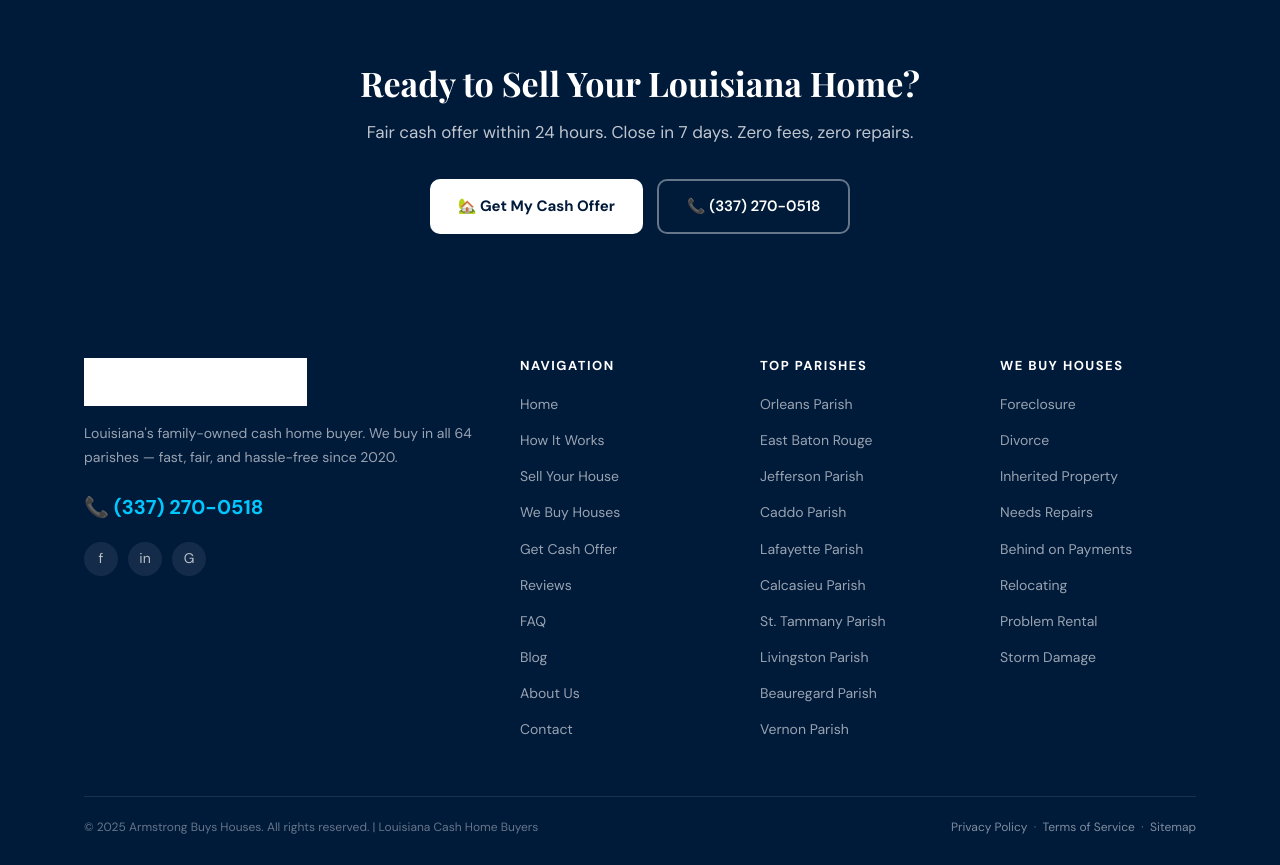
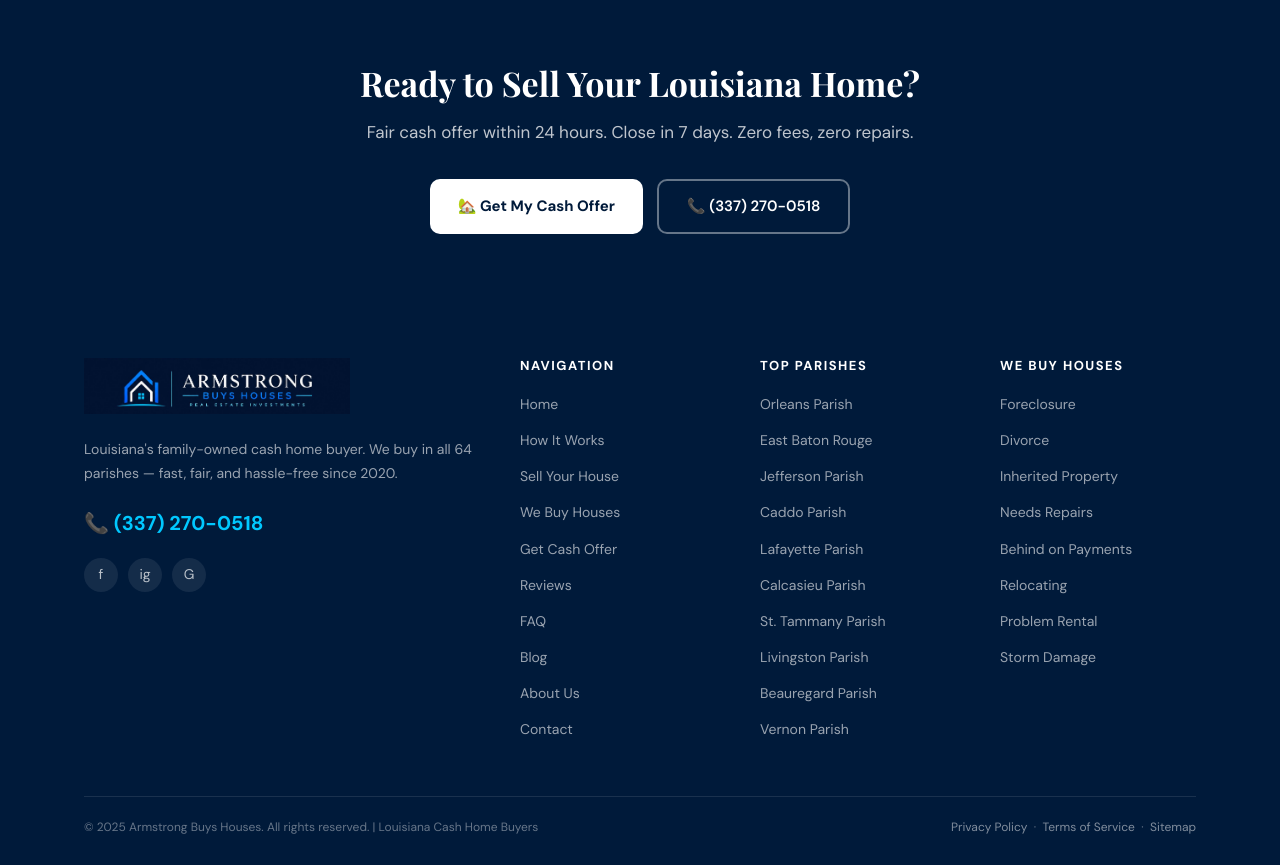
Before and after one commit to Armstrongrealestate/Website, a Flask app: page /blog in a window 1280 px wide. Shown: the part 1378-2243 px from the top of the page. Run offline with Flask 3, Linux system fonts and the light colour scheme.

Commit message:
Change footer logo and update social links
Updated footer logo and social media links.

```diff
--- a/templates/base.html
+++ b/templates/base.html
@@ -603,15 +603,15 @@
     <div class="container">
       <div class="footer-grid">
         <div class="footer-brand">
-          <a href="/" class="logo">
-            <img src="/static/images/logo_white.png" alt="Armstrong Buys Houses" style="height:48px;width:auto;filter:brightness(0) invert(1);" />
+          <a href="/">
+            <img src="/static/images/logo_navbar.png" alt="Armstrong Buys Houses" style="height:56px;width:auto;" />
           </a>
           <p>Louisiana's family-owned cash home buyer. We buy in all 64 parishes — fast, fair, and hassle-free since 2020.</p>
           <a href="tel:+13372700518" class="phone-cta">📞 (337) 270-0518</a>
           <div class="social-links" style="margin-top:18px;">
-            <a href="#" class="social-link" aria-label="Facebook">f</a>
-            <a href="#" class="social-link" aria-label="Instagram">in</a>
-            <a href="#" class="social-link" aria-label="Google">G</a>
+            <a href="https://www.facebook.com/ArmstrongBuysHouses" target="_blank" class="social-link" aria-label="Facebook">f</a>
+            <a href="https://www.instagram.com/ArmstrongBuysHouses" target="_blank" class="social-link" aria-label="Instagram">ig</a>
+            <a href="https://g.page/r/armstrong-buys-houses" target="_blank" class="social-link" aria-label="Google">G</a>
           </div>
         </div>
         <div class="footer-col">
```
